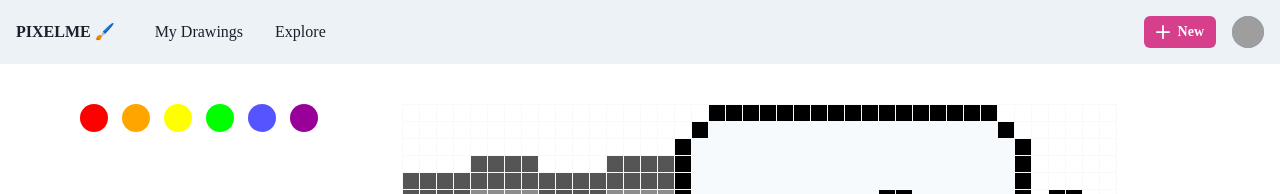
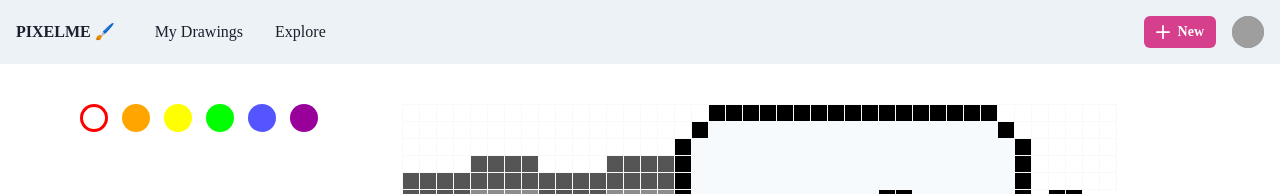
Before and after one commit to rohan-fowlerharper/PixelMe, a Next.js app: page /from in a window 1280 px wide. Shown: the top 194 px of the page. Built offline with nearby package versions, Linux system fonts and the light colour scheme; grey boxes are pictures that could not be loaded.

Commit message:
fix() - remove redundant grayscale function

```diff
--- a/components/Editor.js
+++ b/components/Editor.js
@@ -5,10 +5,9 @@ import { Flex, Spacer } from '@chakra-ui/react'
 import { useDispatch } from 'react-redux'
 
 const Editor = ({ template }) => {
-  const firstColor = SwatchesPicker.defaultProps.colors[0][0]
+  const firstColor = template ? Object.values(template.pallete)[0] : SwatchesPicker.defaultProps.colors[0][0]
   const [color, setColor] = useState(firstColor)
   const dispatch = useDispatch()
-  console.log(Object.values(template.pallete))
 
   useEffect(() => {
     dispatch({ type: 'SET_COLOR', color: color })
```
